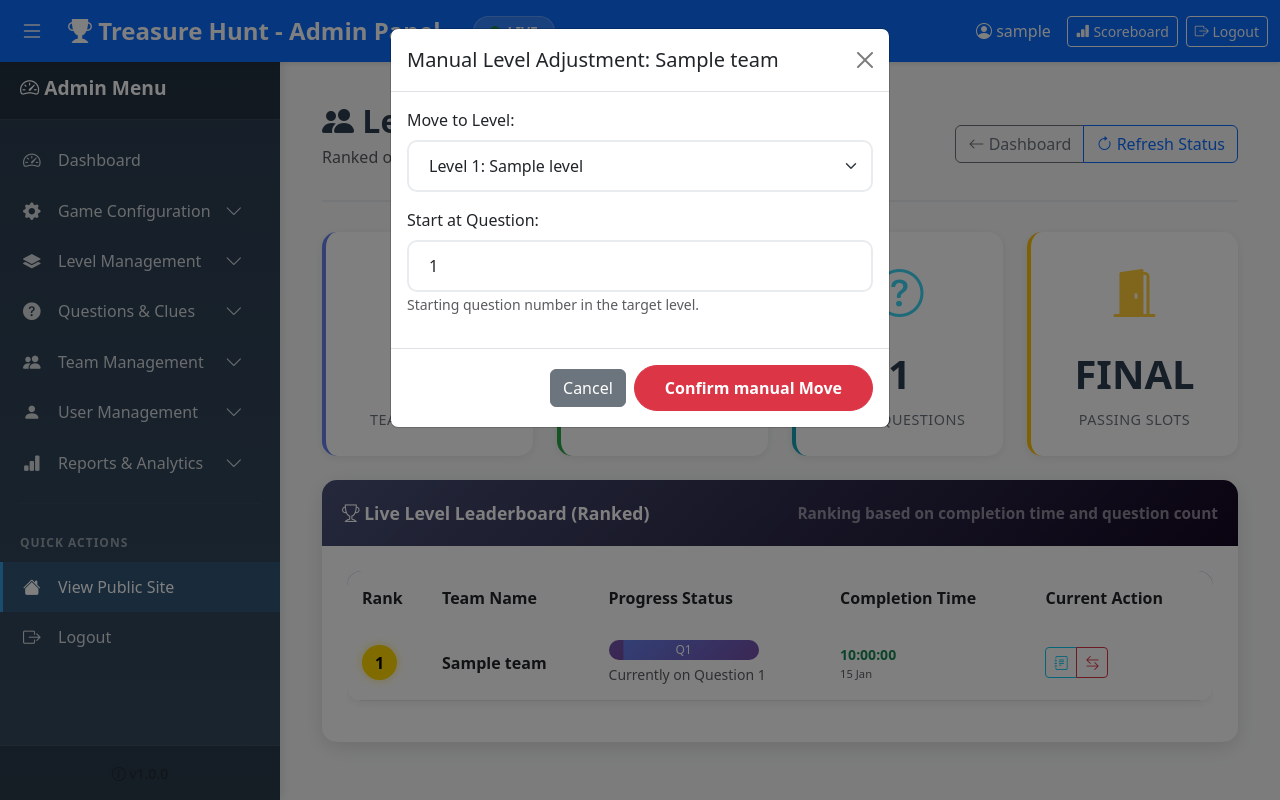
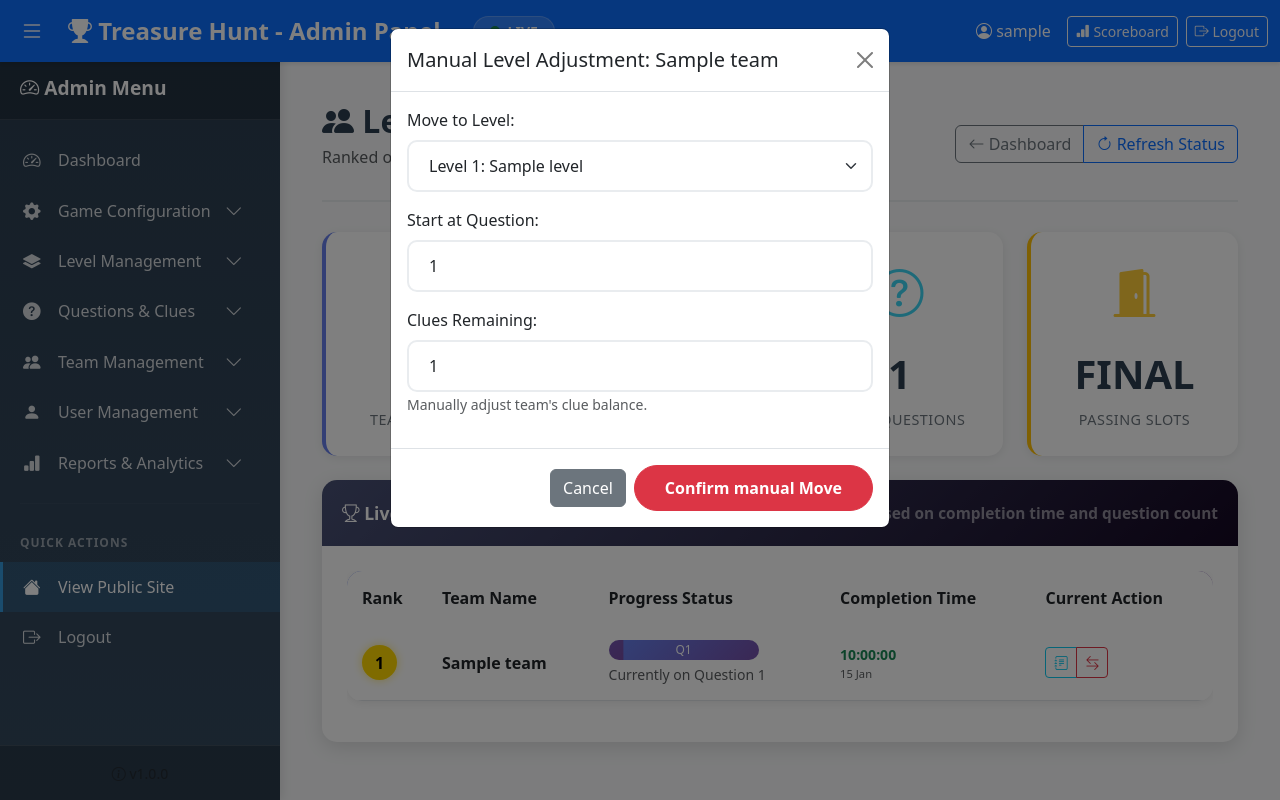
Before and after one commit to ranjithsiji/treasure-hunt, a Flask app: page /admin/level/1/teams in a window 1280 px wide, after a click on "Manual Override". Run offline with Flask 3, Linux system fonts and the light colour scheme; a user stored in the database is signed in; tables that the repository leaves empty hold one stand-in row (values such as "Sample post").

Commit message:
Fix clue logic issues and improve administrative control
- Differentiated between 'no clues defined' and 'all clues used' messages.
- Hid 'Get Clue' button in UI when no clues are available for a question.
- Fixed NameError in clue logging logic.
- Added clue balance management to manual team adjustment tool.

```diff
--- a/routes/admin.py
+++ b/routes/admin.py
@@ -655,10 +655,13 @@ def manual_assign_level(team_id):
     team = Team.query.get_or_404(team_id)
     new_level = request.form.get('level_number', type=int)
     new_question = request.form.get('question_number', type=int, default=1)
+    new_clues = request.form.get('clues_remaining', type=int)
 
     old_level = team.current_level
     team.current_level = new_level
     team.current_question = new_question
+    if new_clues is not None:
+        team.clues_remaining = new_clues
     db.session.commit()
 
     log_game_action(
--- a/routes/game.py
+++ b/routes/game.py
@@ -188,6 +188,7 @@ def get_clue(question_id):
         return jsonify({'success': False, 'message': 'You are not assigned to any team.'})
 
     team = current_user.team
+    question = Question.query.get_or_404(question_id)
 
     if team.clues_remaining <= 0:
         return jsonify({'success': False, 'message': 'No clues remaining!'})
@@ -210,8 +211,11 @@ def get_clue(question_id):
             next_clue = clue
             break
 
+    if not clues:
+        return jsonify({'success': False, 'message': 'There are no clues defined for this question.'})
+
     if not next_clue:
-        return jsonify({'success': False, 'message': 'All clues for this question have been used.'})
+        return jsonify({'success': False, 'message': 'You have already used all available clues for this question.'})
 
     # Record clue usage
     clue_usage = ClueUsage(
--- a/templates/admin/level_teams.html
+++ b/templates/admin/level_teams.html
@@ -156,7 +156,12 @@
                                 <label class="form-label">Start at Question:</label>
                                 <input type="number" name="question_number" value="{{ team.current_question }}"
                                     class="form-control" min="1" max="50">
-                                <small class="text-muted">Starting question number in the target level.</small>
+                            </div>
+                            <div class="mb-3">
+                                <label class="form-label">Clues Remaining:</label>
+                                <input type="number" name="clues_remaining" value="{{ team.clues_remaining }}"
+                                    class="form-control" min="0">
+                                <small class="text-muted">Manually adjust team's clue balance.</small>
                             </div>
                         </div>
                         <div class="modal-footer">
```
Also changed, not shown: templates/game/play.html (+7 -0 lines).
